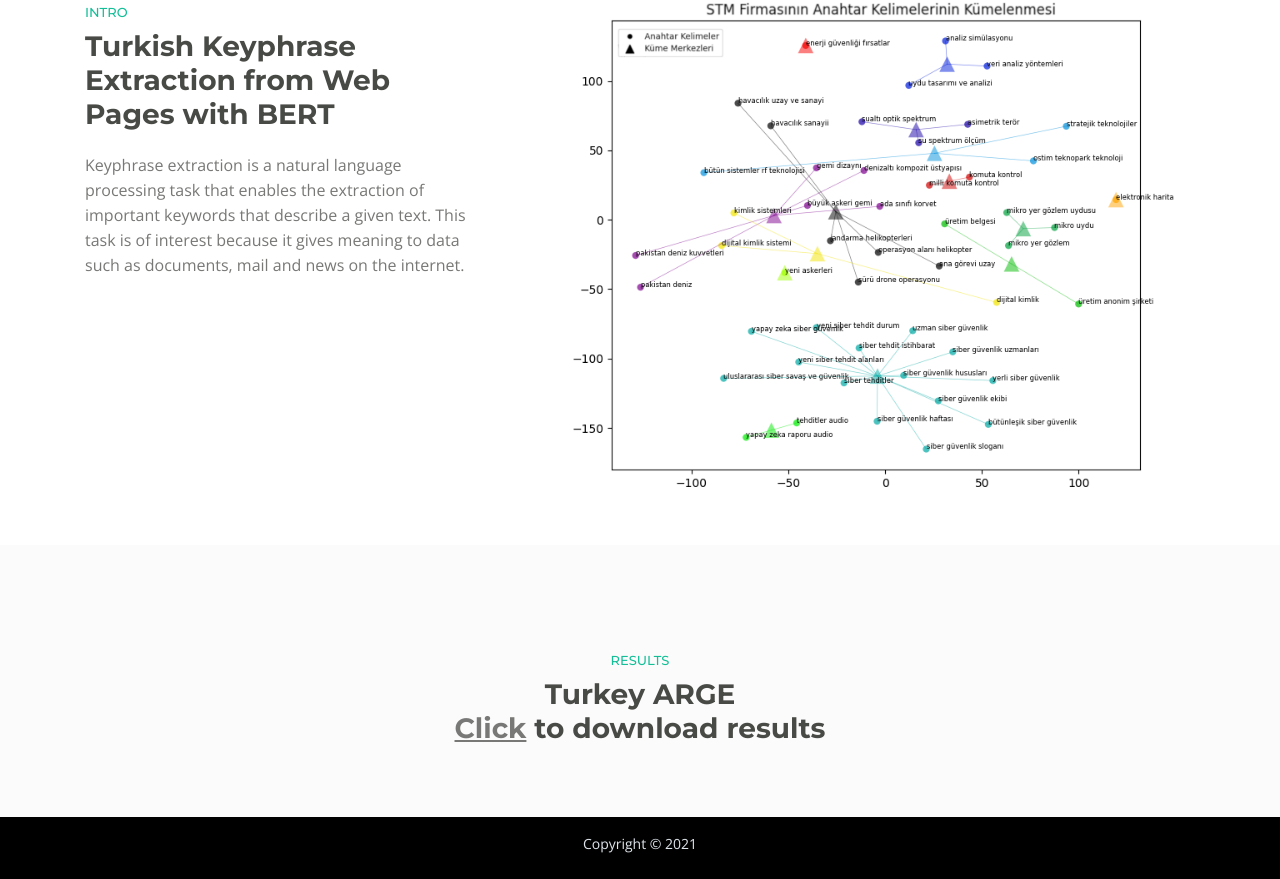
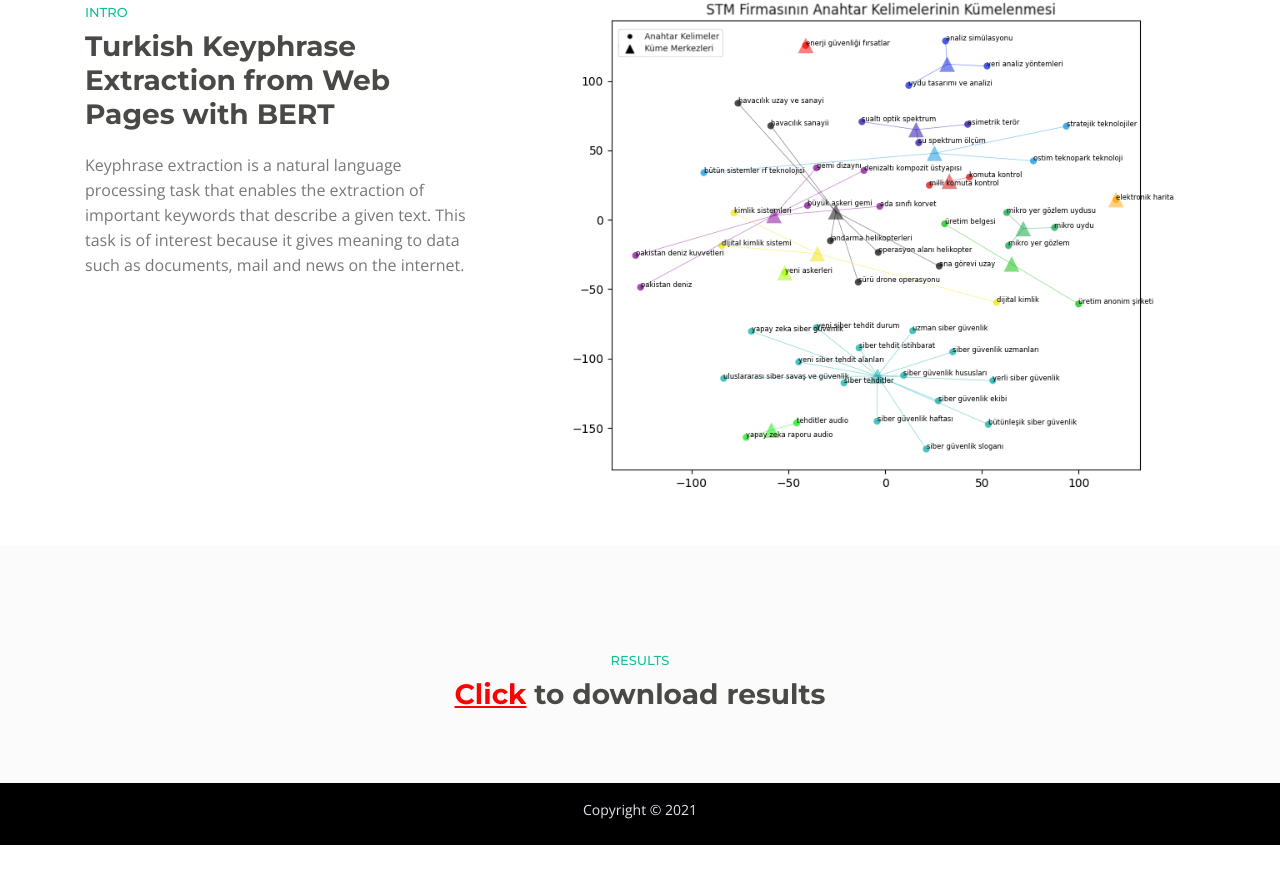
Before and after one commit to TurkishKPE/TurkishKPE.github.io, a plain HTML site: page index.html in a window 1280 px wide. Shown: the part 1003-1882 px from the top of the page. After the commit the page ends 1848 px from the top, so only its background shows below. Drawn offline with nearby package versions, Linux system fonts and the light colour scheme.

Commit message:
changing download color

```diff
--- a/index.html
+++ b/index.html
@@ -95,7 +95,7 @@
             <div class="row">
                 <div class="col-lg-12">
                     <div class="section-title">RESULTS</div>
-                    <h2>Turkey ARGE<br><a href="./results.zip" target="_blank">Click</a> to download results</h2>
+                    <h2><a style="color:red;" href="./results.zip" target="_blank"><b>Click</b></a> to download results</h2>
                 </div> <!-- end of col -->
             </div> <!-- end of row -->
         </div> <!-- end of container -->
```
